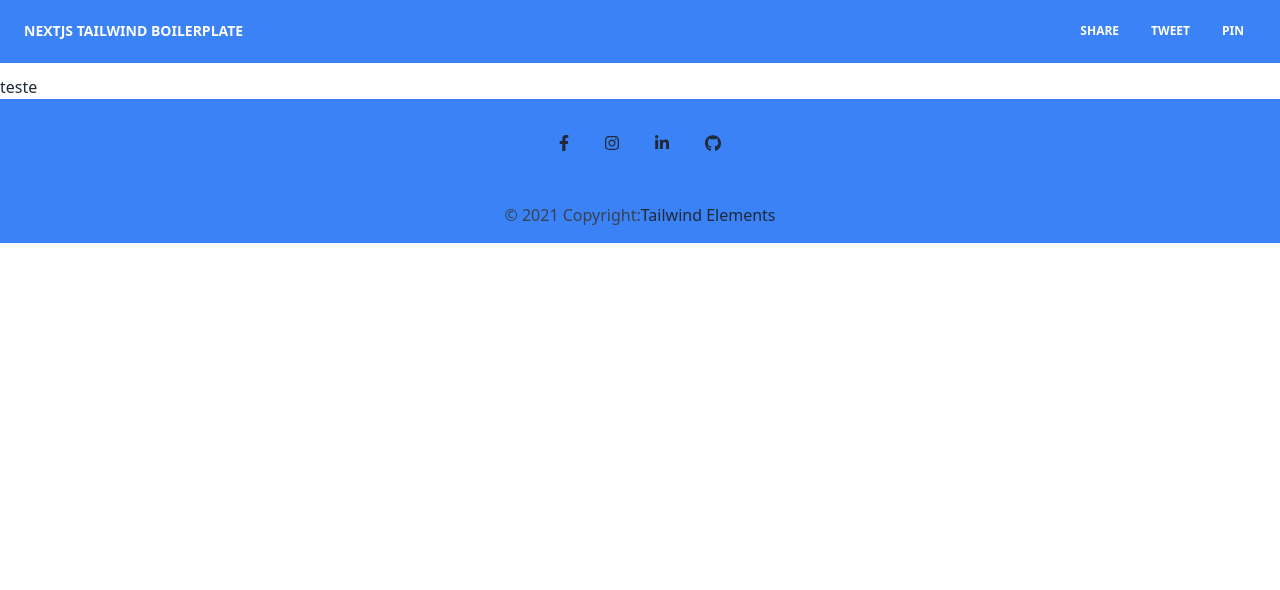
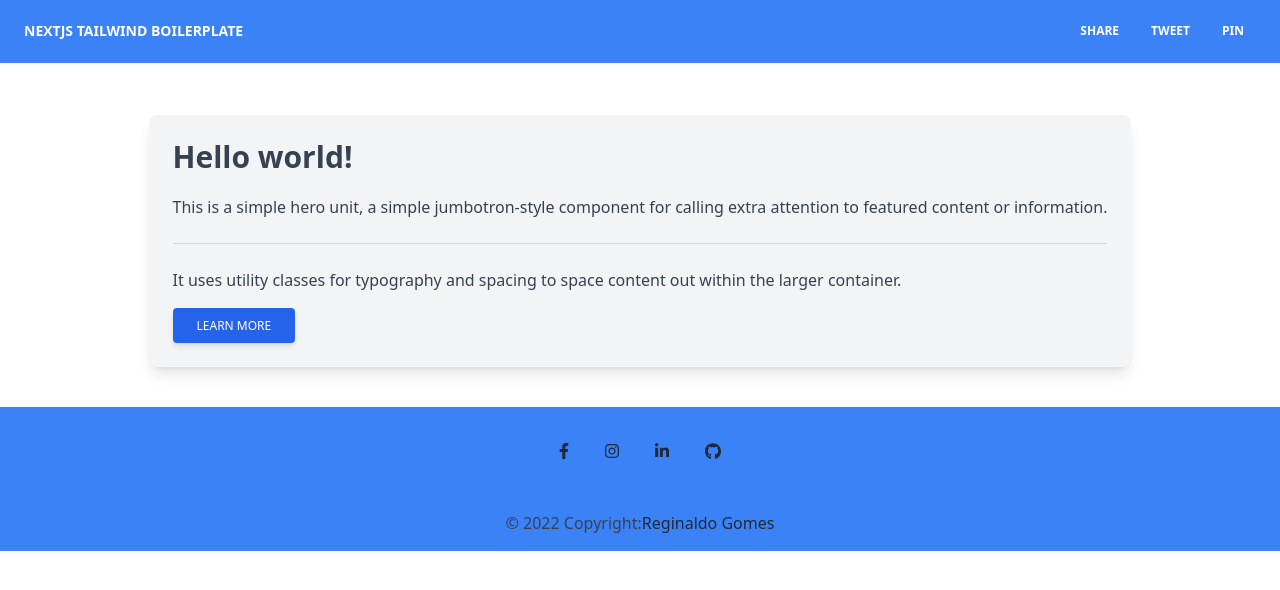
Before and after one commit to reginaldogomes/nextjs-tailwind-boilerplate, a Next.js app: page / in a window 1280 px wide. Shown: the top 590 px of the page. Built offline with nearby package versions, Linux system fonts and the light colour scheme.

Commit message:
adjust layout and home page

```diff
--- a/src/components/Layouts/Footer.tsx
+++ b/src/components/Layouts/Footer.tsx
@@ -75,12 +75,12 @@ function Footer() {
             </div>
 
             <div className="text-center text-gray-700 p-4">
-                © 2021 Copyright:
+                © 2022 Copyright:
                 <a
                     className="text-gray-800"
                     href="https://tailwind-elements.com/"
                 >
-                    Tailwind Elements
+                    Reginaldo Gomes
                 </a>
             </div>
         </footer>
--- a/src/components/Layouts/Layout.tsx
+++ b/src/components/Layouts/Layout.tsx
@@ -8,13 +8,9 @@ interface LayoutProps {
 
 export default function Layout(props: LayoutProps) {
     return (
-        <div
-            className={`flex-col justify-center items-center h-screen bg-white`}
-        >
+        <div className={`flex-col justify-center items-center bg-white`}>
             <Header />
-            <div
-                className={`flex flex-col w-2/3 bg-white text-gray-800 rounded-md`}
-            >
+            <div className={`flex justify-center items-center py-10`}>
                 <main>{props.children}</main>
             </div>
             <Footer />
--- a/src/pages/index.tsx
+++ b/src/pages/index.tsx
@@ -1,3 +1,24 @@
 export default function Index() {
-    return <h1>teste</h1>
+    return (
+        <div className="p-6 shadow-lg rounded-lg bg-gray-100 text-gray-700">
+            <h2 className="font-semibold text-3xl mb-5">Hello world!</h2>
+            <p>
+                This is a simple hero unit, a simple jumbotron-style component
+                for calling extra attention to featured content or information.
+            </p>
+            <hr className="my-6 border-gray-300" />
+            <p>
+                It uses utility classes for typography and spacing to space
+                content out within the larger container.
+            </p>
+            <button
+                type="button"
+                className="inline-block px-6 py-2.5 mt-4 bg-blue-600 text-white font-medium text-xs leading-tight uppercase rounded shadow-md hover:bg-blue-700 hover:shadow-lg focus:bg-blue-700 focus:shadow-lg focus:outline-none focus:ring-0 active:bg-blue-800 active:shadow-lg transition duration-150 ease-in-out"
+                data-mdb-ripple="true"
+                data-mdb-ripple-color="light"
+            >
+                Learn more
+            </button>
+        </div>
+    )
 }
```
